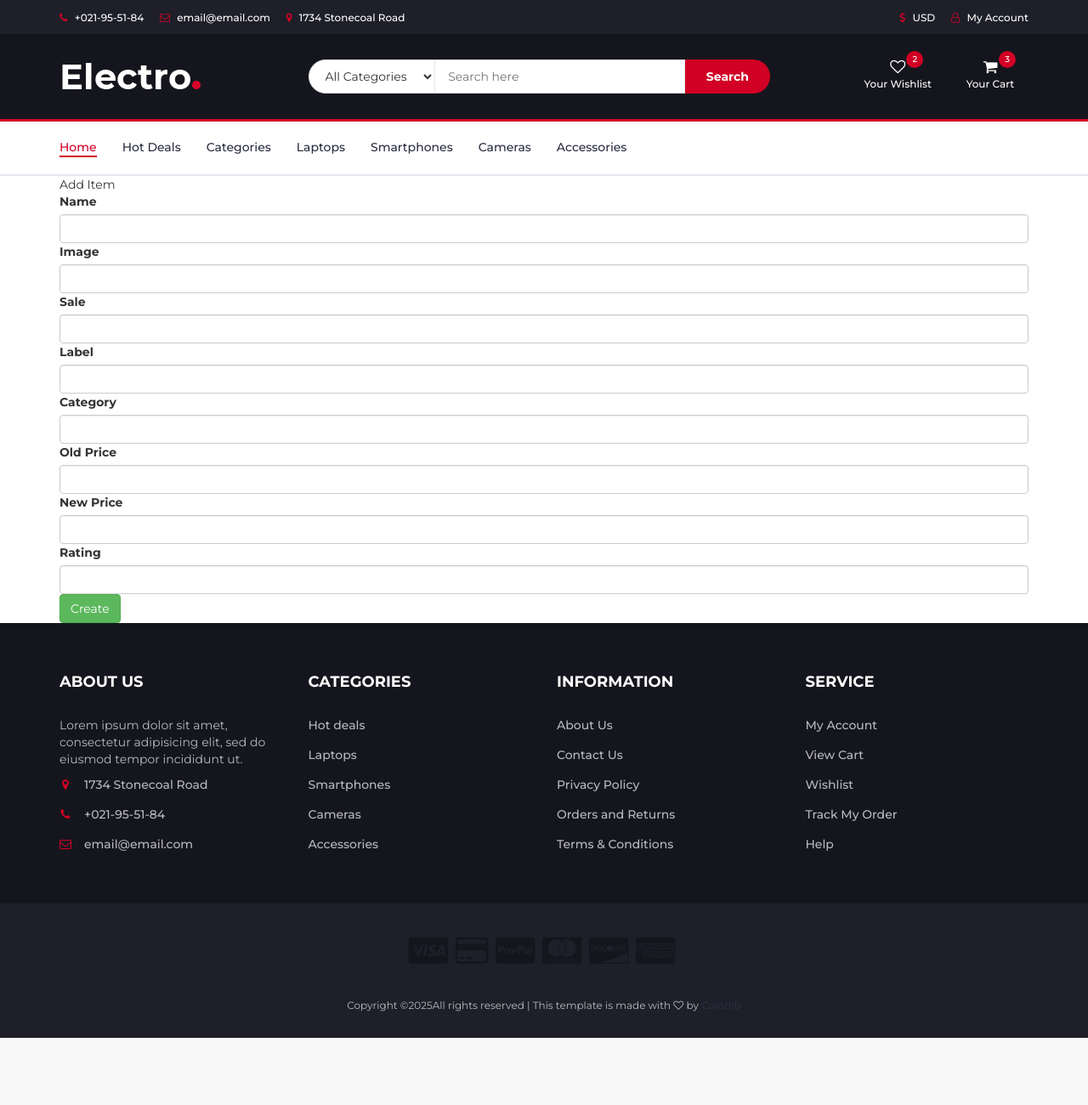
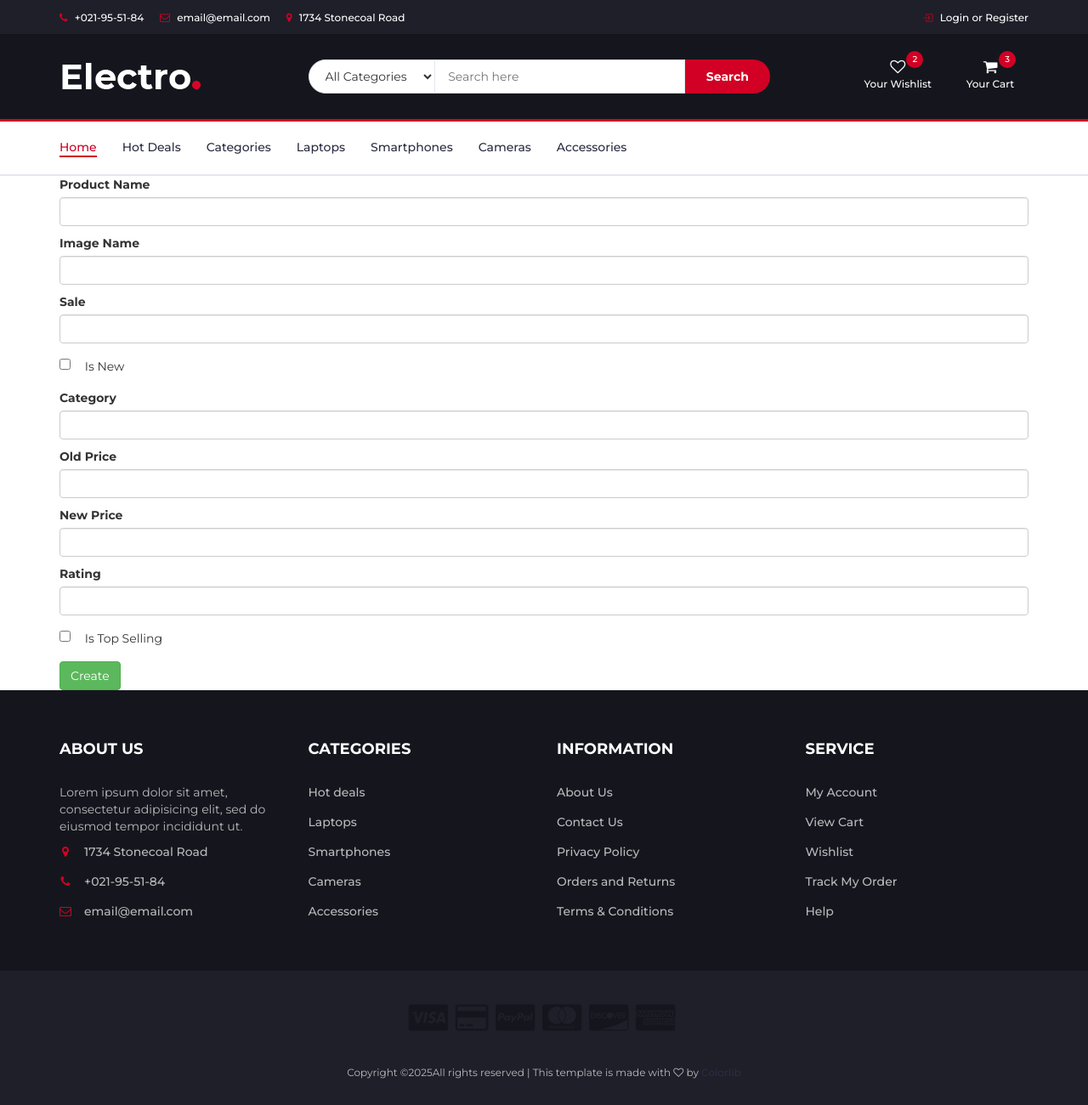
Before and after one commit to sabbirhasaann/eCommerce-django, a Django app: page /product/add in a window 1280 px wide. Shown: the whole page at 85% size. Before the commit the page ends 1221 px from the top, so only its background shows below. Run offline with Django 5.2, Linux system fonts and the light colour scheme; some libraries are stand-ins or nearby versions.

Commit message:
class-08 login registration complete

```diff
--- /dev/null
+++ b/accounts/middleware.py
@@ -0,0 +1,18 @@
+from django.shortcuts import redirect
+from django.urls import reverse
+
+class LoginRequiredMiddleware:
+    def __init__(self, get_response):
+        self.get_response = get_response
+        self.protected_paths = [
+            '/dashboard/',
+            '/admin-panel/',
+            '/profile/',
+            '/orders/',
+        ]
+
+    def __call__(self, request):
+        if any(request.path.startswith(path) for path in self.protected_paths):
+            if not request.user.is_authenticated:
+                return redirect(reverse('login'))
+        return self.get_response(request)
--- a/accounts/urls.py
+++ b/accounts/urls.py
@@ -1,8 +1,10 @@
 from django.urls import path
+from django.contrib.auth.decorators import login_required
 from . import views
 
 urlpatterns = [
     path('login/', views.login_view, name='login'),
     path('register/', views.register_view, name='register'),
     path('logout/', views.logout_view, name='logout'),
+    path('dashboard/', login_required(views.dashboard_view), name='dashboard')
 ]
--- a/app/settings.py
+++ b/app/settings.py
@@ -59,6 +59,7 @@ MIDDLEWARE = [
     'django.middleware.common.CommonMiddleware',
     'django.middleware.csrf.CsrfViewMiddleware',
     'django.contrib.auth.middleware.AuthenticationMiddleware',
+    'accounts.middleware.LoginRequiredMiddleware',
     'django.contrib.messages.middleware.MessageMiddleware',
     'django.middleware.clickjacking.XFrameOptionsMiddleware',
 ]
--- a/product/views.py
+++ b/product/views.py
@@ -43,5 +43,13 @@ def added_product(request):
 
         name = request.POST.get('name')
         image = request.POST.get('image')
+        sale = request.POST.get('sale')
+        isnew = request.POST.get('isnew')
+        category = request.POST.get('category')
+        price_old = request.POST.get('price_old')
+        price_new = request.POST.get('price_new')
+        is_topselling = request.POST.get('topselling')
         rating = request.POST.get('rating')
-    return HttpResponse(f"{name} + {image} + {rating}")
+
+
+    return HttpResponse(f"{name} + {image} +{ sale }+{isnew}+ {category} + {price_old} + {price_new}+{is_topselling}+ {rating}" )
--- /dev/null
+++ b/templates/404.html
@@ -0,0 +1,6 @@
+{% extends 'base.html' %}
+{% load static %}
+
+{% block content %}
+  <h1>Opps! Sorry. We cannot proceed</h1>
+{% endblock %}
--- a/templates/add_product.html
+++ b/templates/add_product.html
@@ -7,55 +7,55 @@
   <div class="container">
     <div class="row">
       <div class="col-md-12">
-        <div class="card">
-          <div class="card-header">Add Item</div>
-          <div class="card-body">
         <form method="POST" action="{% url 'added_product' %}">
           {% csrf_token %}
-              <div class="mb-3">
-                <label for="name" class="form-label">Name</label>
+          <p class="mb-3">
+            <label for="name" class="form-label">Product Name</label>
             <input type="text" class="form-control" id="name" name="name" />
-              </div>
-              <div class="mb-3">
-                <label for="image" class="form-label">Image</label>
+          </p>
+          <p class="mb-3">
+            <label for="image" class="form-label">Image Name</label>
             <input type="text" class="form-control" id="image" name="image" />
-              </div>
+          </p>
 
-              <div class="mb-3 mt-3">
+          <p class="mb-3 mt-3">
             <label for="sale" class="form-label">Sale</label>
-                <input type="text" class="form-control" id="sale" name="sale" />
-              </div>
+            <input type="number" class="form-control" id="sale" name="sale" />
+          </p>
 
-              <div class="mb-3">
-                <label for="label" class="form-label">Label</label>
-                <input type="text" class="form-control" id="label" name="label" />
-              </div>
+          <p class="mb-3">
+            <input type="checkbox" class="btn-check" id="isnew" autocomplete="off" />
+            <label class="btn btn-outline-primary" for="isnew" name="isnew">Is New</label>
+          </p>
 
-              <div class="mb-3">
+          <p class="mb-3">
             <label for="category" class="form-label">Category</label>
             <input type="text" class="form-control" id="category" name="category" />
-              </div>
+          </p>
 
-              <div class="mb-3">
-                <label for="oldp" class="form-label">Old Price</label>
-                <input type="number" class="form-control" id="oldp" name="oldp" />
-              </div>
+          <p class="mb-3">
+            <label for="price_old" class="form-label">Old Price</label>
+            <input type="number" class="form-control" id="price_old" name="price_old" />
+          </p>
 
-              <div class="mb-3">
-                <label for="newp" class="form-label">New Price</label>
-                <input type="number" class="form-control" id="newp" name="newp" />
-              </div>
+          <p class="mb-3">
+            <label for="price_new" class="form-label">New Price</label>
+            <input type="number" class="form-control" id="price_new" name="price_new" />
+          </p>
 
-              <div class="mb-3">
+          <p class="mb-3">
             <label for="rating" class="form-label">Rating</label>
             <input type="number" class="form-control" id="rating" name="rating" />
-              </div>
+          </p>
+
+          <p>
+            <input type="checkbox" class="btn-check" id="topselling" autocomplete="off" />
+            <label class="btn btn-outline-primary" for="topselling" name="topselling">Is Top Selling</label>
+          </p>
 
           <button type="submit" class="btn btn-success mt-2">Create</button>
         </form>
       </div>
     </div>
   </div>
-    </div>
-  </div>
 {% endblock %}
--- a/templates/base.html
+++ b/templates/base.html
@@ -22,6 +22,7 @@
     <!-- Slick -->
     <link type="text/css" rel="stylesheet" href="{% static 'css/slick.css' %}" />
     <link type="text/css" rel="stylesheet" href="{% static 'css/slick-theme.css' %}" />
+    <link rel="stylesheet" href="https://cdn.jsdelivr.net/npm/bootstrap-icons@1.11.0/font/bootstrap-icons.css" />
 
     <!-- nouislider -->
     <link type="text/css" rel="stylesheet" href="{% static 'css/nouislider.min.css' %}" />
@@ -34,10 +35,10 @@
 
     <!-- HTML5 shim and Respond.js for IE8 support of HTML5 elements and media queries -->
     <!-- WARNING: Respond.js doesn't work if you view the page via file:// -->
-    <!--                                                [if lt IE 9]>
+    <!--                                                 [if lt IE 9]>
 		  <script src="https://oss.maxcdn.com/html5shiv/3.7.3/html5shiv.min.js"></script>
 		  <script src="https://oss.maxcdn.com/respond/1.4.2/respond.min.js"></script>
-		<![endif]                                                -->
+		<![endif]                                                 -->
   </head>
   <body>
     <!-- HEADER -->
--- a/accounts/templates/accounts/dashboard.html
+++ b/templates/dashboard.html
@@ -1,4 +1,4 @@
-{% extends 'accounts/base.html' %}
+{% extends 'base.html' %}
 {% block title %}
   Dashboard
 {% endblock %}
--- a/templates/header.html
+++ b/templates/header.html
@@ -15,12 +15,17 @@
         </li>
       </ul>
       <ul class="header-links pull-right">
-        <li>
-          <a href="#"><i class="fa fa-dollar"></i> USD</a>
-        </li>
-        <li>
-          <a href="#"><i class="fa fa-user-o"></i> My Account</a>
-        </li>
+        {% if not user.is_authenticated %}
+          <li>
+            <a href="{% url 'login' %}"><i class="bi bi-box-arrow-in-right"></i> Login or Register</a>
+          </li>
+        {% endif %}
+
+        {% if user.is_authenticated %}
+          <li>
+            <a href="{% url 'logout' %}"><i class="fa fa-user-o"></i>Logout</a>
+          </li>
+        {% endif %}
       </ul>
     </div>
   </div>
```
Also changed, not shown: accounts/templates/accounts/base.html (+9 -17 lines), accounts/templates/accounts/login.html (deleted, +0 -12 lines), accounts/templates/accounts/register.html (deleted, +0 -12 lines), accounts/views.py (+10 -2 lines), product/models.py (added, +17 -0 lines), templates/login.html (added, +31 -0 lines), templates/register.html (added, +38 -0 lines), users.md (added, +13 -0 lines), db.sqlite3, product/migrations/0001_initial.py (added), product/migrations/__init__.py (added). Lines whose indentation alone changed are shown as unchanged.
